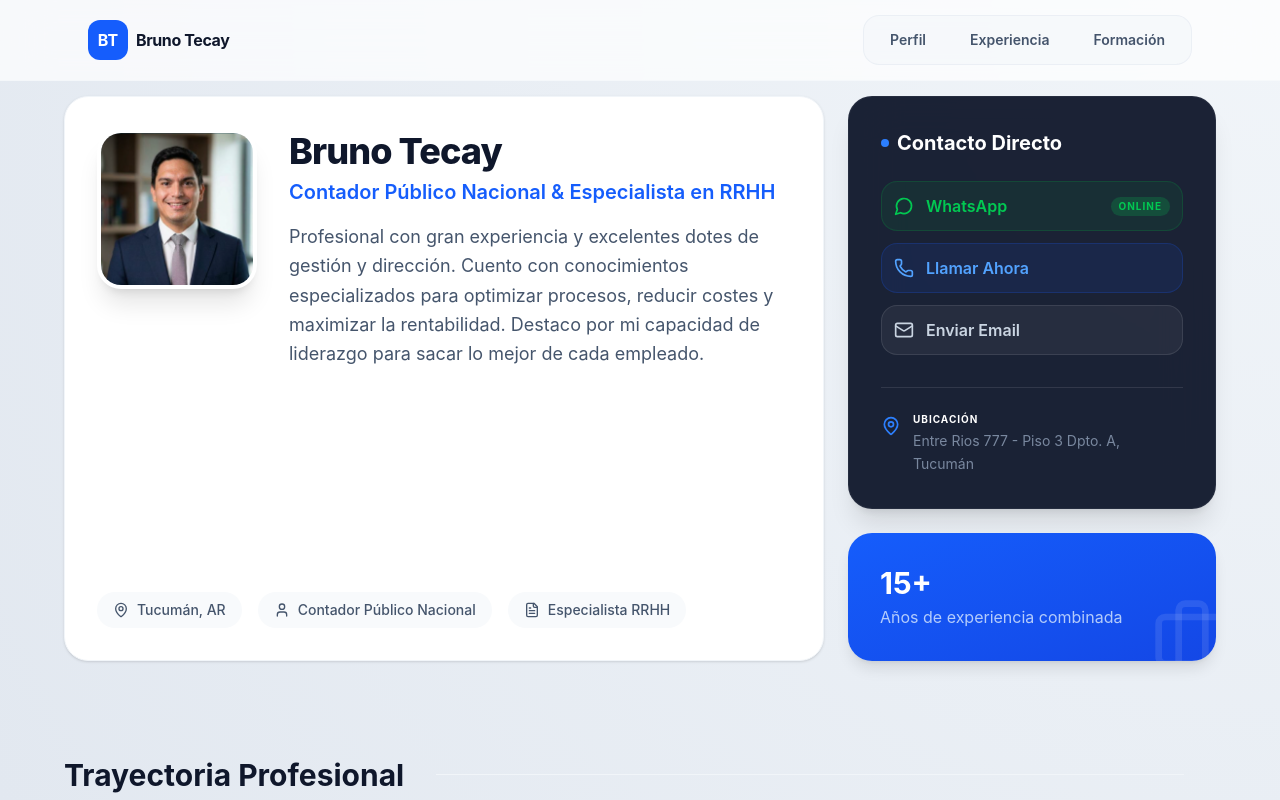
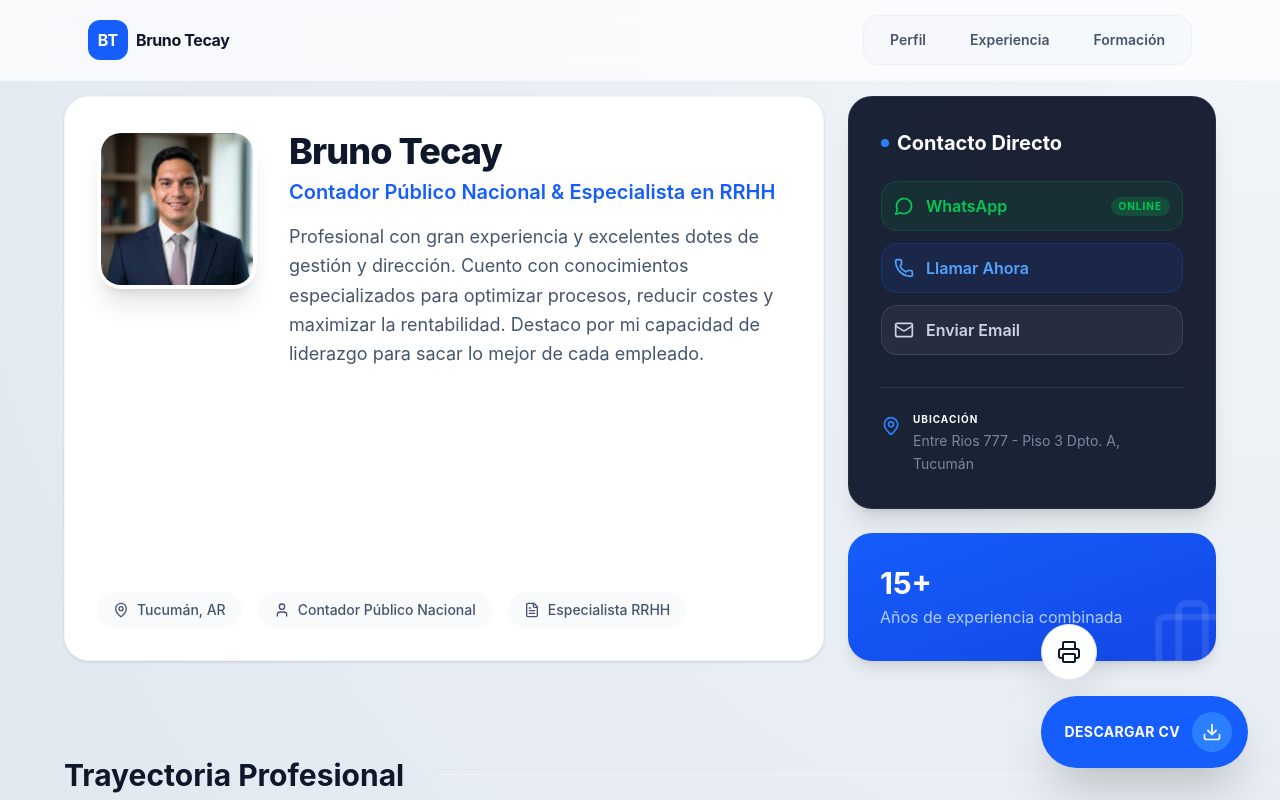
Before and after one commit to arieltecay/bruno-tecay-portfolio, a React (Vite) app: page / in a window 1280 px wide. Shown: the top 800 px of the page. Built offline with nearby package versions, Linux system fonts and the light colour scheme.

Commit message:
feat: add download and print buttons for CV, enhance print styles

```diff
--- a/src/App.tsx
+++ b/src/App.tsx
@@ -2,8 +2,8 @@ import React from 'react';
 import Hero from './components/sections/hero/Hero';
 import Experience from './components/sections/experience/Experience';
 import Skills from './components/sections/skills/Skills';
-import { Mail, Phone } from 'lucide-react';
 import { cvData } from './data/cv-data';
+import { Mail, Phone, Download, Printer } from 'lucide-react';
 
 const Footer: React.FC = () => {
   return (
@@ -35,8 +35,7 @@ const Footer: React.FC = () => {
       </div>
     </footer>
   );
-};
-
+}
 function App() {
   const scrollToSection = (id: string) => {
     const element = document.getElementById(id);
@@ -54,8 +53,34 @@ function App() {
     }
   };
 
+  const handlePrint = () => {
+    window.print();
+  };
+
   return (
     <div className="min-h-screen font-sans">
+      {/* Botones Flotantes de Acción (Download e Imprimir) */}
+      <div className="fixed bottom-8 right-8 z-[100] flex flex-col gap-4 no-print">
+        <button
+          onClick={handlePrint}
+          className="w-14 h-14 bg-white text-slate-900 rounded-full shadow-2xl border border-slate-200 flex items-center justify-center hover:bg-slate-50 hover:-translate-y-1 transition-all group"
+          title="Imprimir CV"
+        >
+          <Printer size={24} className="group-hover:text-blue-600" />
+        </button>
+
+        <a
+          href="/CV-Bruno-Tecay.pdf"
+          download="CV_Bruno_Tecay.pdf"
+          className="flex items-center gap-3 bg-blue-600 text-white pl-6 pr-4 py-4 rounded-full shadow-2xl hover:bg-blue-700 hover:-translate-y-1 transition-all group"
+        >
+          <span className="font-bold text-sm tracking-wide">DESCARGAR CV</span>
+          <div className="w-10 h-10 bg-blue-500 rounded-full flex items-center justify-center group-hover:rotate-12 transition-transform">
+            <Download size={20} />
+          </div>
+        </a>
+      </div>
+
       {/* Navegación Fija e Innovadora */}
       <nav className="fixed top-0 left-0 right-0 z-50 bg-white/70 backdrop-blur-xl border-b border-slate-100/50">
         <div className="max-w-6xl mx-auto px-6 h-20 flex items-center justify-between">
--- a/src/index.css
+++ b/src/index.css
@@ -19,3 +19,58 @@
 body {
   min-height: 100vh;
 }
+
+/* Estilos de Impresión Revolucionarios */
+@media print {
+  @page {
+    size: A4;
+    margin: 1cm;
+  }
+
+  :root {
+    background: white !important;
+  }
+
+  nav,
+  footer,
+  button,
+  .no-print,
+  [role="button"] {
+    display: none !important;
+  }
+
+  body {
+    background: white !important;
+    color: black !important;
+    padding-top: 0 !important;
+  }
+
+  main {
+    margin-top: 0 !important;
+  }
+
+  section {
+    padding-top: 1rem !important;
+    padding-bottom: 1rem !important;
+    break-inside: avoid;
+  }
+
+  .bg-slate-900,
+  .bg-blue-600 {
+    background-color: #f8fafc !important;
+    color: black !important;
+    border: 1px solid #e2e8f0 !important;
+  }
+
+  .text-white,
+  .text-blue-100 {
+    color: black !important;
+  }
+
+  /* Asegurar que el contenido expandible sea visible al imprimir */
+  .motion-div-content {
+    height: auto !important;
+    opacity: 1 !important;
+    display: block !important;
+  }
+}
```
Also changed, not shown: 1 other file (tests, documents, lock files or other folders).
